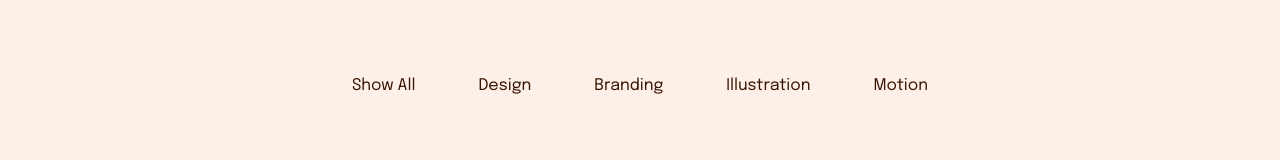
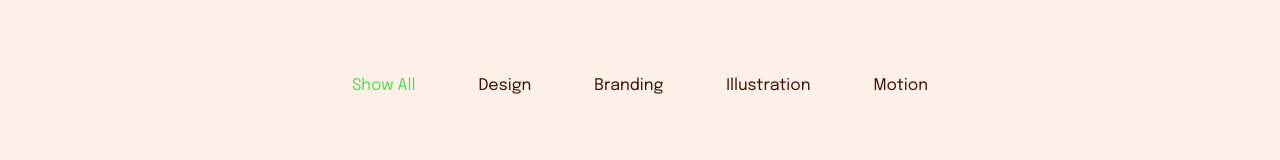
Before and after one commit to Voloshin-Sergei/jupiter_test, a React (Create React App) app: page / in a window 1280 px wide. Shown: the part 390-550 px from the top of the page. Built offline with nearby package versions, Linux system fonts and the light colour scheme.

Commit message:
feat: added filter for cards

```diff
--- a/src/components/Categories/Categories.jsx
+++ b/src/components/Categories/Categories.jsx
@@ -1,14 +1,17 @@
 import styles from './Categories.module.css';
 
-export const Categories = ({ categories }) => {
+export const Categories = ({ categories, activeCategory, categoryHandler }) => {
   return (
     <div className={styles.categories}>
       <div className={styles.categories__active}>
         Show All <img width="10" src={process.env.PUBLIC_URL + '/arrow.svg'} alt="arrow" />
       </div>
       <ul className={styles.categories__list}>
-        {categories.map((category) => (
-          <li key={category.id} className={`${styles.list__item}`}>
+        {categories.map((category, index) => (
+          <li
+            onClick={() => categoryHandler(index)}
+            key={category.id}
+            className={`${styles.list__item} ${activeCategory === index ? styles.active : ''}`}>
             {category.title}
           </li>
         ))}
--- a/src/components/Main/Main.jsx
+++ b/src/components/Main/Main.jsx
@@ -1,15 +1,52 @@
+import { useState, useEffect } from 'react';
+
 import data from '../../data';
+
 import { Categories } from '../Categories/Categories';
 import { CardList } from '../CardList/CardList';
 
 import styles from './Main.module.css';
 
 export const Main = () => {
+  const [dataCard, setDataCard] = useState([]);
+  const [cardsCount, setCardsCount] = useState(9);
+  const [activeCategory, setActiveCategory] = useState(0);
+
+  useEffect(() => {
+    setDataCard(data.cards);
+  }, []);
+
+  const countHandler = () => {
+    setCardsCount(cardsCount + 9);
+  };
+
+  const categoryHandler = (index) => {
+    if (index === 0) {
+      setCardsCount(9);
+    }
+    setActiveCategory(index);
+  };
+
   return (
     <main className={styles.main}>
-      <Categories categories={data.categories} />
-      <CardList categories={data.categories} cards={data.cards} />
-      <button className={styles.main__btn}>load more</button>
+      <Categories
+        categoryHandler={categoryHandler}
+        activeCategory={activeCategory}
+        categories={data.categories}
+      />
+      <CardList
+        categories={data.categories}
+        cards={dataCard
+          .filter((card) => {
+            if (activeCategory === 0) {
+              return dataCard;
+            } else return card.category === activeCategory;
+          })
+          .slice(0, cardsCount)}
+      />
+      <button onClick={countHandler} className={styles.main__btn}>
+        load more
+      </button>
     </main>
   );
 };
--- a/src/data.json
+++ b/src/data.json
@@ -15,6 +15,15 @@
     { "id": 6, "category": 2, "title": "HandP", "img": "img_6.jpg" },
     { "id": 7, "category": 4, "title": "Architect", "img": "img_7.jpg" },
     { "id": 8, "category": 1, "title": "CalC", "img": "img_8.jpg" },
-    { "id": 9, "category": 2, "title": "Sport", "img": "img_9.jpg" }
+    { "id": 9, "category": 2, "title": "Sport", "img": "img_9.jpg" },
+    { "id": 10, "category": 1, "title": "SOFA 2", "img": "img_1.jpg" },
+    { "id": 11, "category": 2, "title": "KeyBoard 2", "img": "img_2.jpg" },
+    { "id": 12, "category": 3, "title": "Work Media 2", "img": "img_3.jpg" },
+    { "id": 13, "category": 4, "title": "Done 2", "img": "img_4.jpg" },
+    { "id": 14, "category": 1, "title": "Abstract 2", "img": "img_5.jpg" },
+    { "id": 15, "category": 2, "title": "HandP 2", "img": "img_6.jpg" },
+    { "id": 16, "category": 4, "title": "Architect 2", "img": "img_7.jpg" },
+    { "id": 17, "category": 1, "title": "CalC 2", "img": "img_8.jpg" },
+    { "id": 18, "category": 2, "title": "Sport 2", "img": "img_9.jpg" }
   ]
 }
```
